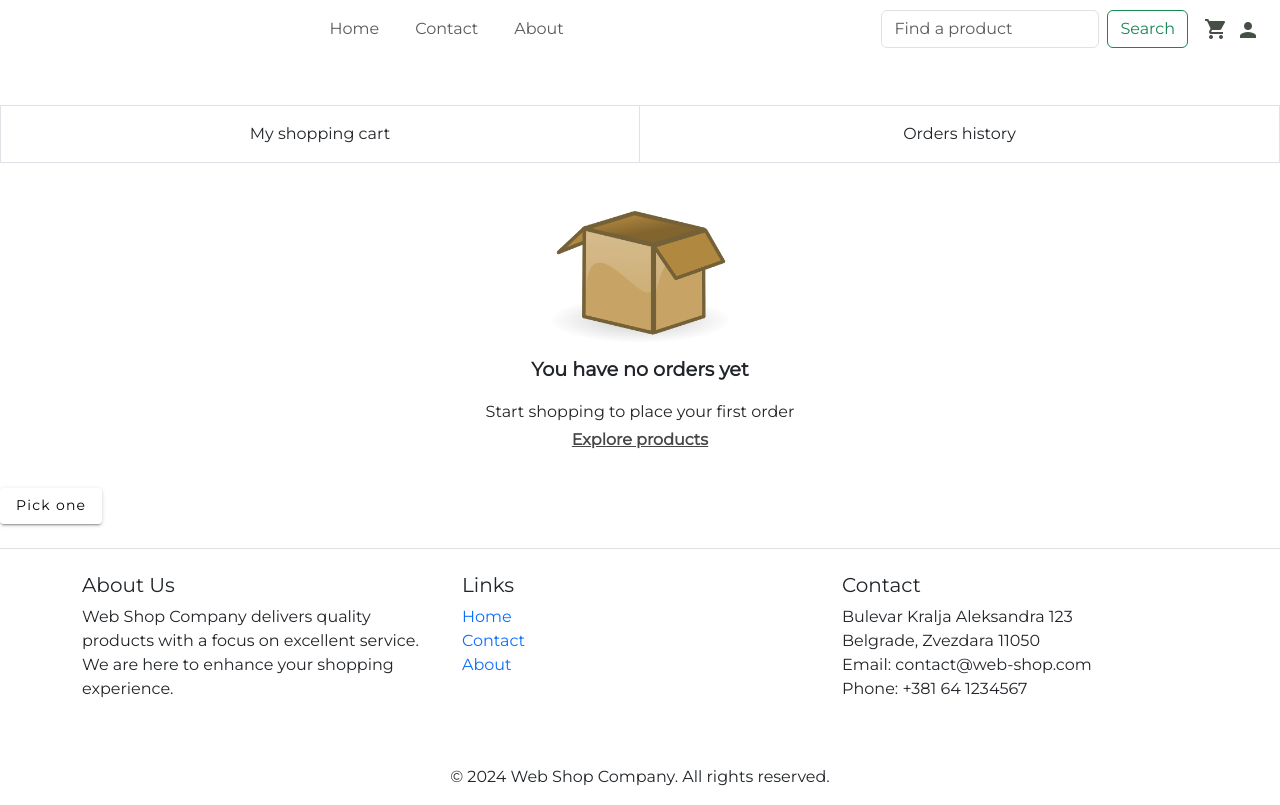
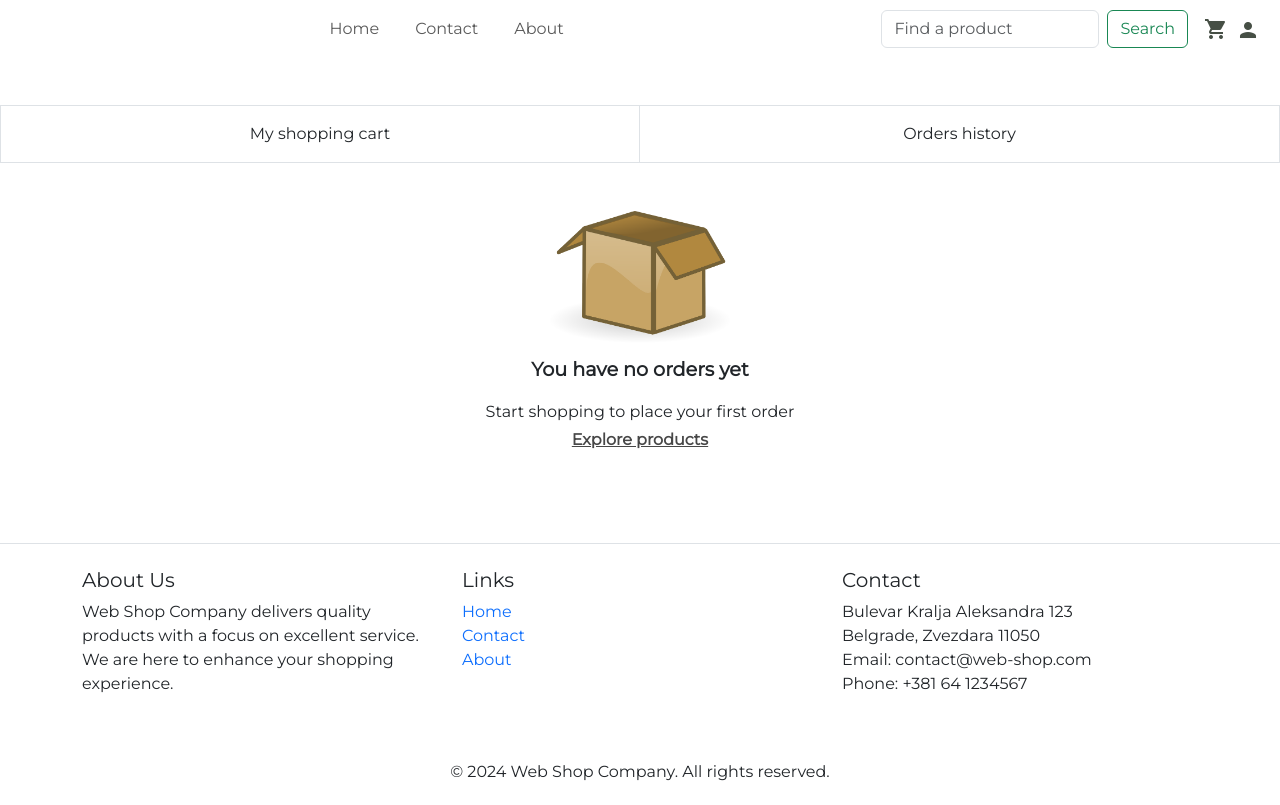
Before and after one commit to ZdravDim/Web-Shop-Angular, an Angular app: page /cart/orders in a window 1280 px wide. Built offline with nearby package versions, Linux system fonts and the light colour scheme.

Commit message:
remove unnecessary button

```diff
--- a/src/app/pages/cart/orders/orders.component.html
+++ b/src/app/pages/cart/orders/orders.component.html
@@ -87,5 +87,3 @@
 
 </div>
 </div>
-
-<button mat-raised-button (click)="editOrder(orders.at(0)!)">Pick one</button>
```
